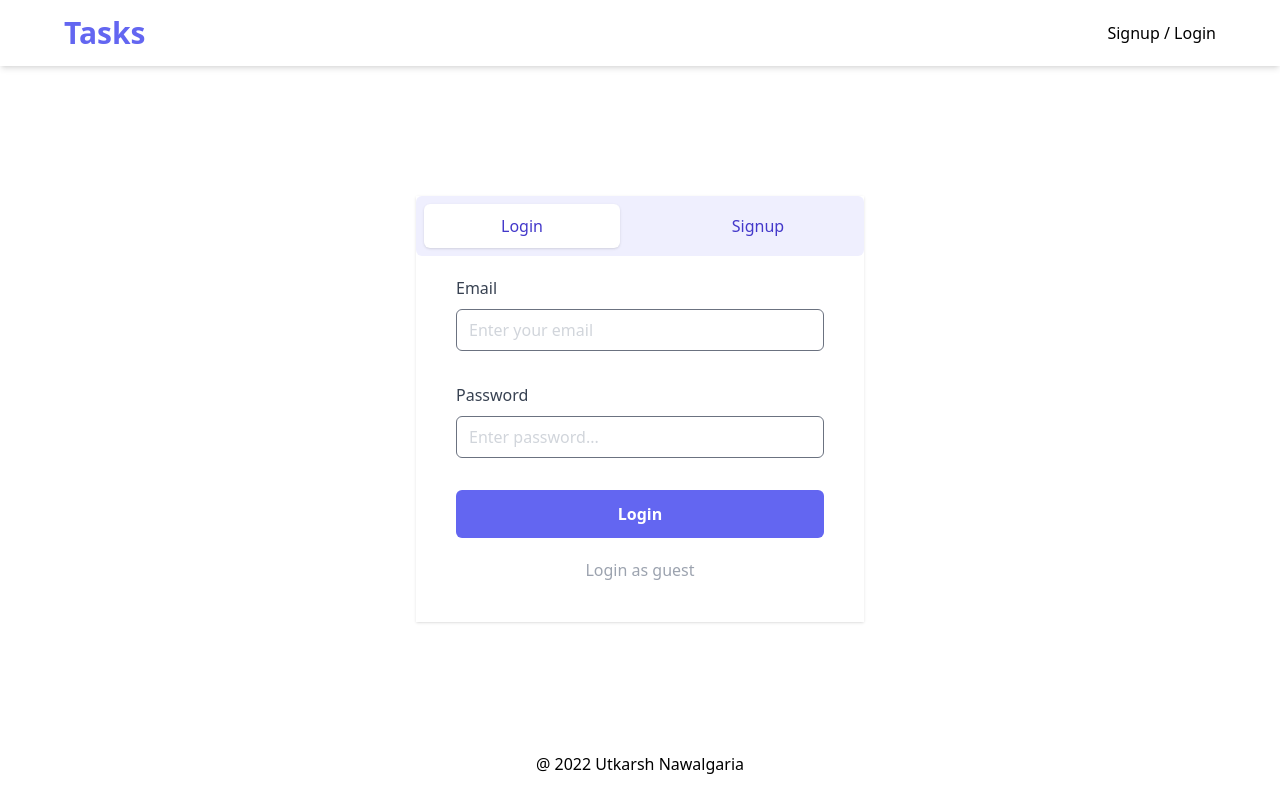
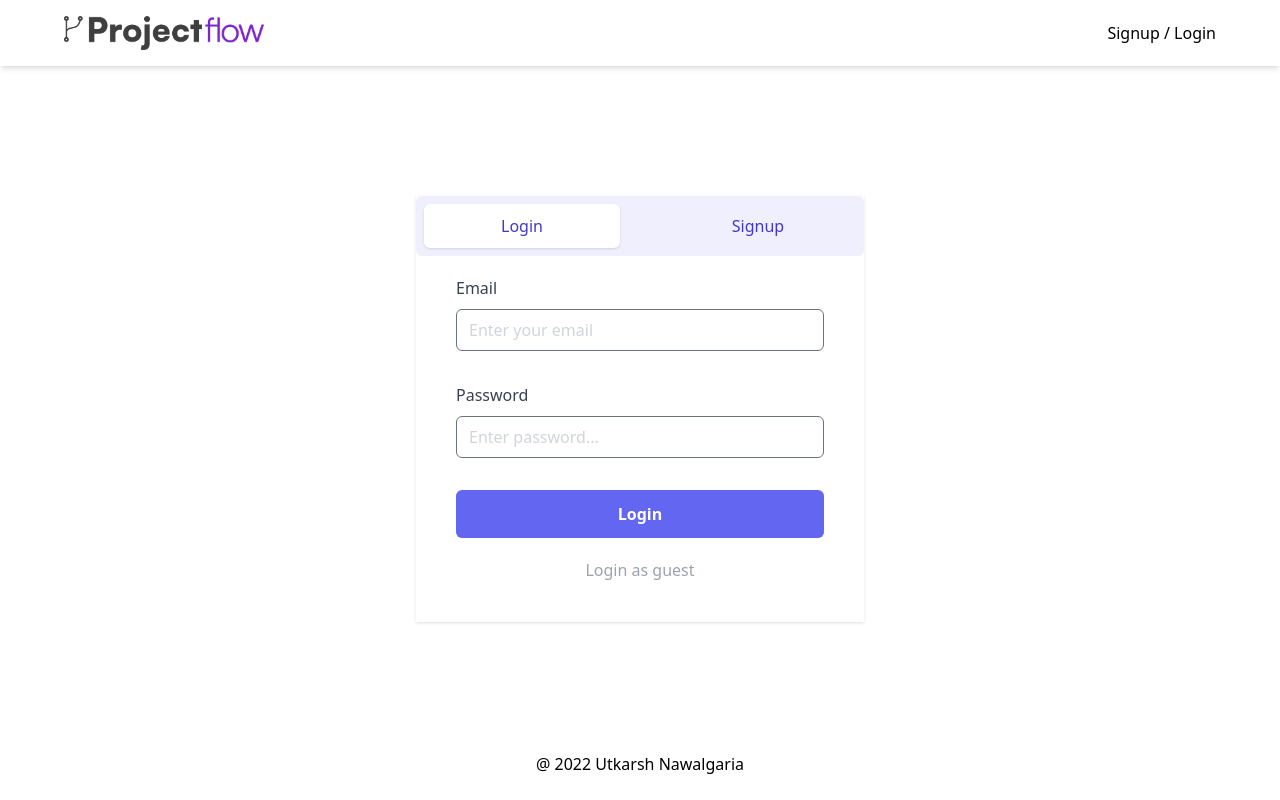
Before and after one commit to UtkarshNawalgaria/ProjectFlow, a React (Vite) app in the folder web/: page / in a window 1280 px wide. Built offline with nearby package versions, Linux system fonts and the light colour scheme; no server answers.

Commit message:
Added Logo in the project

```diff
--- a/web/src/components/layouts/authenticated.tsx
+++ b/web/src/components/layouts/authenticated.tsx
@@ -3,6 +3,7 @@ import useUser, { TUserContext } from "../../context/UserProvider";
 import { Menu } from "@headlessui/react";
 import useAuth, { AuthContextType } from "../../context/AuthProvider";
 import Avatar from "react-avatar";
+import { Link } from "react-router-dom";
 
 const AuthenticatedLayout = ({ children }: { children: JSX.Element }) => {
   const { user } = useUser() as TUserContext;
@@ -11,8 +12,14 @@ const AuthenticatedLayout = ({ children }: { children: JSX.Element }) => {
   return (
     <div className="grid grid-rows-[60px_1fr] w-full h-screen overflow-hidden bg-white dark:bg-slate-900">
       <header className="logo grid grid-cols-[260px_1fr] border-b border-slate-200 dark:border-b-gray-500">
-        <div className="font-extrabold text-3xl border-r border-r-slate-200 dark:border-r-gray-500 w-[260px] h-full flex items-center pl-5 dark:text-white">
-          Tasks
+        <div className="font-extrabold text-2xl border-r border-r-slate-200 dark:border-r-gray-500 w-[260px] h-full flex items-center pl-5 dark:text-white">
+          <Link to="/dashboard">
+            <img
+              src="/images/logo-white.png"
+              alt="Projectflow - Project Management made easier"
+              width={150}
+            />
+          </Link>
         </div>
         <div className="relative flex items-center justify-end px-10">
           <Menu>
--- a/web/src/components/navbar.tsx
+++ b/web/src/components/navbar.tsx
@@ -5,7 +5,13 @@ const Navbar = () => {
     <header className="h-[80px] shadow-md">
       <div className="flex justify-between items-center h-full max-w-6xl mx-auto">
         <div className="text-3xl font-semibold text-indigo-500">
-          <Link to="/">Tasks</Link>
+          <Link to="/">
+            <img
+              src="/images/logo-black.png"
+              alt="Projectflow - Project Management made easier"
+              width={200}
+            />
+          </Link>
         </div>
         <div>
           <nav className="flex items-center gap-4">
```
Also changed, not shown: web/public/images/logo-black.png (added), web/public/images/logo-white.png (added).
